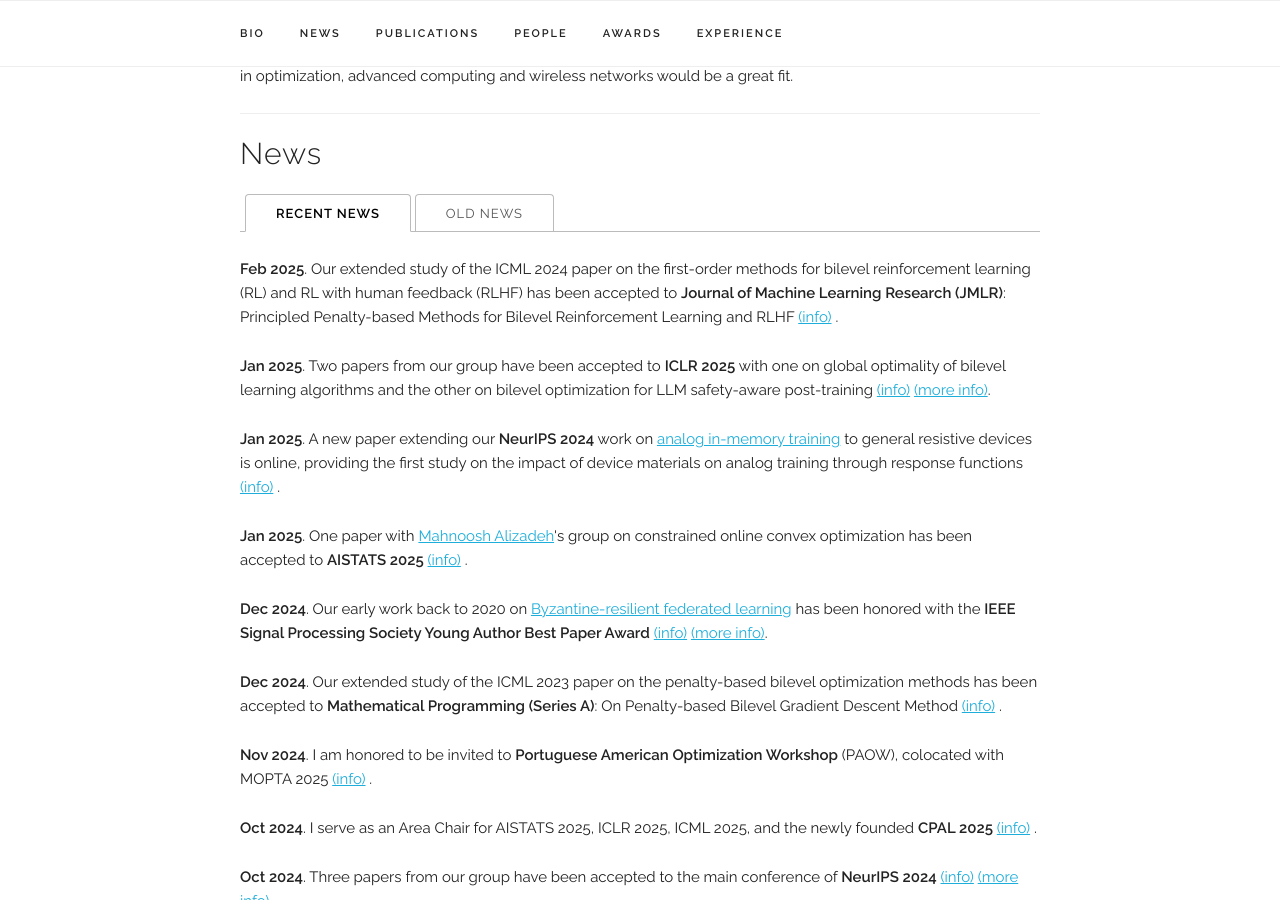
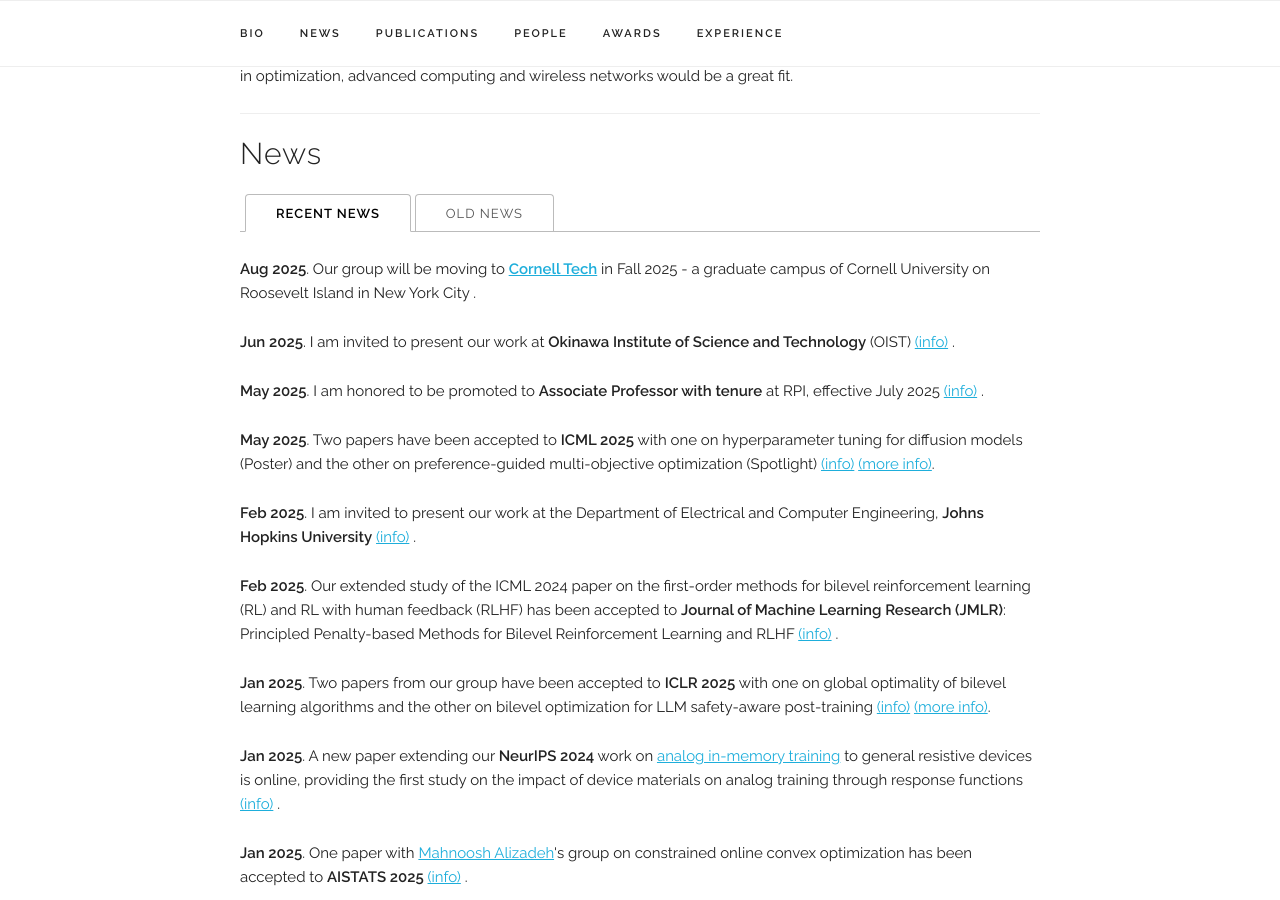
Before and after one commit to chentianyi1991/chentianyi1991.github.io, a Jekyll site: the page built from index.html, in a window 1280 px wide and 900 px high, scrolled down 1015 px. Built offline with Jekyll 4.4.1, drawn with Linux system fonts in a browser that asks for light colours; some web fonts are replaced; comment, search, counter and statistics services are not loaded; some of the changed text lies outside the part shown.

Commit message:
Add files via upload

```diff
--- a/_data/experience.yaml
+++ b/_data/experience.yaml
@@ -1,7 +1,13 @@
 experiences:
 
+- place: "Cornell University and Cornell Tech"
+  time: "2025.8 - now"
+  title: "Associate Professor"
+  subtitle: "Electrical and Computer Engineering"
+  category: "work"
+
 - place: "Rensselaer Polytechnic Institute"
-  time: "2019.8 - now"
+  time: "2019.8 - 2025.6"
   title: "Assistant Professor"
   subtitle: "Electrical, Computer, and Systems Engineering"
   category: "work"
--- a/_data/main_info.yaml
+++ b/_data/main_info.yaml
@@ -1,11 +1,10 @@
 name: "Tianyi Chen"
-title: "Assistant Professor, <br />
-Department of Electrical, Computer, and Systems Engineering,<br />
-Rensselaer Polytechnic Institute"
+title: "Associate Professor, <br />
+Department of Electrical and Computer Engineering,<br />
+Cornell University and Cornell Tech"
 email: "chentianyi19 [AT] gmail.com"
-email2: "chent18 [AT] rpi.edu"
-location: "Room 6036, Jonsson Engineering Center, <br />
-110 8th Street, Troy, New York, 12180"
+location: "Bloomberg Center<br />
+2 W Loop Rd, New York 10044"
 profile_pic: "/assets/profile-pics/TianyiChen_small.jpeg"
 twitter: "https://x.com/Tianyi2020"
 google_scholar: "https://scholar.google.com/citations?hl=en&user=kFwvv38AAAAJ&view_op=list_works&sortby=pubdate"
--- a/_data/news.yaml
+++ b/_data/news.yaml
@@ -1,4 +1,29 @@
 news_items:
+  - item: "Our group will be moving to <a href='https://tech.cornell.edu/'target='_blank'><b>Cornell Tech</b></a> in Fall 2025 - a graduate campus of Cornell University on Roosevelt Island in New York City"
+    date: "Aug 2025"
+    selected: y
+
+  - item: "I am invited to present our work at <b>Okinawa Institute of Science and Technology</b> (OIST)"
+    link: "https://www.oist.jp/"
+    date: "Jun 2025"
+    selected: y
+
+  - item: "I am honored to be promoted to <b>Associate Professor with tenure</b> at RPI, effective July 2025"
+    link: "https://ecse.rpi.edu/news/ecse-faculty-meng-wang-and-tianyi-chen-promoted"
+    date: "May 2025"
+    selected: y
+
+  - item: "Two papers have been accepted to <b>ICML 2025</b> with one on hyperparameter tuning for diffusion models (Poster) and the other on preference-guided multi-objective optimization (Spotlight)"
+    link: "https://arxiv.org/pdf/2502.08808"
+    link2: "https://arxiv.org/pdf/2504.02854"
+    date: "May 2025"
+    selected: y
+
+  - item: "I am invited to present our work at the Department of Electrical and Computer Engineering, <b>Johns Hopkins University</b>"
+    link: "https://engineering.jhu.edu/ece/"
+    date: "Feb 2025"
+    selected: y
+
   - item: "Our extended study of the ICML 2024 paper on the first-order methods for bilevel reinforcement learning (RL) and RL with human feedback (RLHF) has been accepted to <b>Journal of Machine Learning Research (JMLR)</b>: Principled Penalty-based Methods for Bilevel Reinforcement Learning and RLHF"
     date: "Feb 2025"
     link: "https://arxiv.org/pdf/2402.06886"
--- a/_data/publications.yaml
+++ b/_data/publications.yaml
@@ -57,6 +57,20 @@ papers:
 
 #########################  other papers/Recent #############################
 ####  year =2025 ##########
+
+  - title: "A First-order Generative Bilevel Optimization Framework for Diffusion Models."
+    authors: "Quan Xiao, Hui Yuan, AFM Saif, Gaowen Liu, Ramana Kompella, Mengdi Wang, Tianyi Chen."
+    venue: "<i>Proc. of Intl. Conf. on Machine Learning</i> <b>(ICML)</b>, Vancouver, Canada, July 13-19, 2025."
+    paper_pdf: "https://arxiv.org/pdf/2502.08808"
+    selected: n
+    recent: y
+
+  - title: "Efficient First-Order Optimization on the Pareto Set for Multi-Objective Learning under Preference Guidance."
+    authors: "Lisha Chen, Quan Xiao, Ellen Hidemi Fukuda, Xinyi Chen, Kun Yuan, Tianyi Chen."
+    venue: "<i>Proc. of Intl. Conf. on Machine Learning</i> <b>(ICML)</b>, Vancouver, Canada, July 13-19, 2025."
+    paper_pdf: "https://arxiv.org/pdf/2504.02854?"
+    selected: n
+    recent: y
 
   - title: "Unlocking Global Optimality in Bilevel Optimization: A Pilot Study."
     authors: "Quan Xiao, Tianyi Chen."
@@ -143,14 +157,10 @@ papers:
     paper_pdf: "https://easychair.org/publications/preprint/KFPl"
     selected: n
 
-
-
-
   - title: "Principled Penalty-based Methods for Bilevel Reinforcement Learning and RLHF."
     authors: "Han Shen, Zhuoran Yang, Tianyi Chen."
     venue: "<i>Proc. of Intl. Conf. on Machine Learning</i> <b>(ICML)</b>, Vienna, Austria, July 21-27, 2024."
     paper_pdf: "https://arxiv.org/pdf/2402.06886"
-    # code: "https://github.com/facebookresearch/social-catalysts"
     selected: n
     recent: y
 
@@ -158,8 +168,6 @@ papers:
     authors: "Shuai Zhang, Heshan Devaka Fernando, Miao Liu, Keerthiram Murugesan, Songtao Lu, Pin-Yu Chen, Tianyi Chen, Meng Wang."
     venue: "<i>Proc. of Intl. Conf. on Machine Learning</i> <b>(ICML)</b>, Vienna, Austria, July 21-27, 2024."
     paper_pdf: "https://arxiv.org/pdf/2405.15920"
-    # code: "https://github.com/sanzeed/balanced_influence_maximization"
-    # data: "https://github.com/sanzeed/balanced_influence_maximization"
     selected: n
     recent: y
 
@@ -639,7 +647,7 @@ papers:
     selected: n
 
 
-  ###################  year = 2015 ################
+  ###################  year = 2015 or early ################
 
 
   - title: "Optimal Scheduling for Wireless On-Demand Data Packet Delivery to High-Speed Trains."
@@ -665,75 +673,3 @@ papers:
     venue: "Proc. of IEEE Global Comm. Conf. <b>(Globecom)</b>, Atlanta, GA, December 9 - 13, 2013."
     paper_pdf: ""
     selected: n
-
-
-
-
-
-  # - title: "Human Atlas: A Tool for Mapping Social Networks"
-  #   authors: "<b>Martin Saveski</b>, Eric Chu, Soroush Vosoughi, Deb Roy"
-  #   venue: "WWW'16: International Conference on the World Wide Web. 2016. (Demo)"
-  #   paper_pdf: "/assets/publications/2016_human_atlas/paper.pdf"
-  #   video: "https://www.youtube.com/watch?v=OQOUHkJdA-U"
-  #   selected: n
-
-  # - title: "Topic Modeling in Twitter: Aggregating Tweets by Conversations"
-  #   authors: "David Alvarez-Melis<sup>‡</sup>, <b>Martin Saveski<sup>‡</sup></b>"
-  #   venue: "ICWSM'16: International AAAI Conference on Web and Social Media. 2016. (Short Paper)"
-  #   paper_pdf: "/assets/publications/2016_twitter_topic_modeling/paper.pdf"
-  #   poster: "/assets/publications/2016_twitter_topic_modeling/poster.pdf"
-  #   selected: n
-
-  # - title: "Tracking the Yak: An Empirical Study of Yik Yak"
-  #   authors: "<b>Martin Saveski</b>, Sophie Chou, Deb Roy."
-  #   venue: "ICWSM'16: International AAAI Conference on Web and Social Media. 2016. (Short Paper)"
-  #   paper_pdf: "/assets/publications/2016_yikyak/paper.pdf"
-  #   poster: "/assets/publications/2016_yikyak/poster.pdf"
-  #   selected: n
-
-  # - title: "One-Pass Ranking Models for Low-Latency Product Recommendations"
-  #   authors: "Antonino Freno, <b>Martin Saveski</b>, Rodolphe Jenatton, Cédric Archambeau"
-  #   venue: "KDD'15: International Conference on Knowledge Discovery and Data Mining. 2015. (Industry Track)"
-  #   paper_pdf: "/assets/publications/2015_one_pass_ranking_models/paper.pdf"
-  #   poster: "/assets/publications/2015_one_pass_ranking_models/poster.pdf"
-  #   slides: "/assets/publications/2015_one_pass_ranking_models/slides.pdf"
-  #   selected: y
-
-  # - title: "Item Cold-Start Recommendations: Learning Local Collective Embeddings"
-  #   authors: "<b>Martin Saveski</b>, Amin Mantrach."
-  #   venue: "RecSys'14, ACM Conference Series on Recommender Systems. 2014."
-  #   paper_pdf: "/assets/publications/2014_item_cold_start/paper.pdf"
-  #   slides: "/assets/publications/2014_item_cold_start/slides.pdf"
-  #   code: "https://github.com/msaveski/LCE"
-  #   selected: y
-
-  # - title: "The Geography of Online News Engagement"
-  #   authors: "<b>Martin Saveski</b>, Daniele Quercia, Amin Mantrach"
-  #   venue: "Socinfo'14: International Conference on Social Informatics. 2014."
-  #   paper_pdf: "/assets/publications/2014_geography_of_news/paper.pdf"
-  #   selected: n
-
-  # - title: "Joint semi-supervised Learning of Hidden Conditional Random Fields and Hidden Markov Models"
-  #   authors: "Yann Soullard, <b>Martin Saveski</b>, Thierry Artières"
-  #   venue: "Pattern Recognition Letters. 2013."
-  #   paper_pdf: "/assets/publications/2014_joint_semi_supervised_learning/paper.pdf"
-  #   selected: n
-
-  # - title: "Web Services for Stream Mining: A Stream-Based Active Learning Use Case"
-  #   authors: "<b>Martin Saveski</b>, Miha Grčar"
-  #   venue: "ECML'11, Workshop on Planning to Learn and Service-Oriented Knowledge Discovery. 2011."
-  #   paper_pdf: "/assets/publications/2011_active_learning/paper.pdf"
-  #   selected: n
-
-  # - title: "Automatic Construction of Wordnets by Using Machine Translation and Language Modeling"
-  #   authors: "<b>Martin Saveski</b>, Igor Trajkovski"
-  #   venue: "In Proceedings of Seventh Language Technologies Conference. 2010."
-  #   paper_pdf: "/assets/publications/2010_wordnet_construction/paper.pdf"
-  #   slides: "/assets/publications/2010_wordnet_construction/slides.pdf"
-  #   selected: n
-
-  # - title: "Development of an English-Macedonian Machine Readable Dictionary by Using Parallel Corpora"
-  #   authors: "<b>Martin Saveski</b>, Igor Trajkovski"
-  #   venue: "Proceedings of ICT Innovations Conference. 2010."
-  #   paper_pdf: "/assets/publications/2010_machine_readable_dictionaries/paper.pdf"
-  #   selected: n
```
